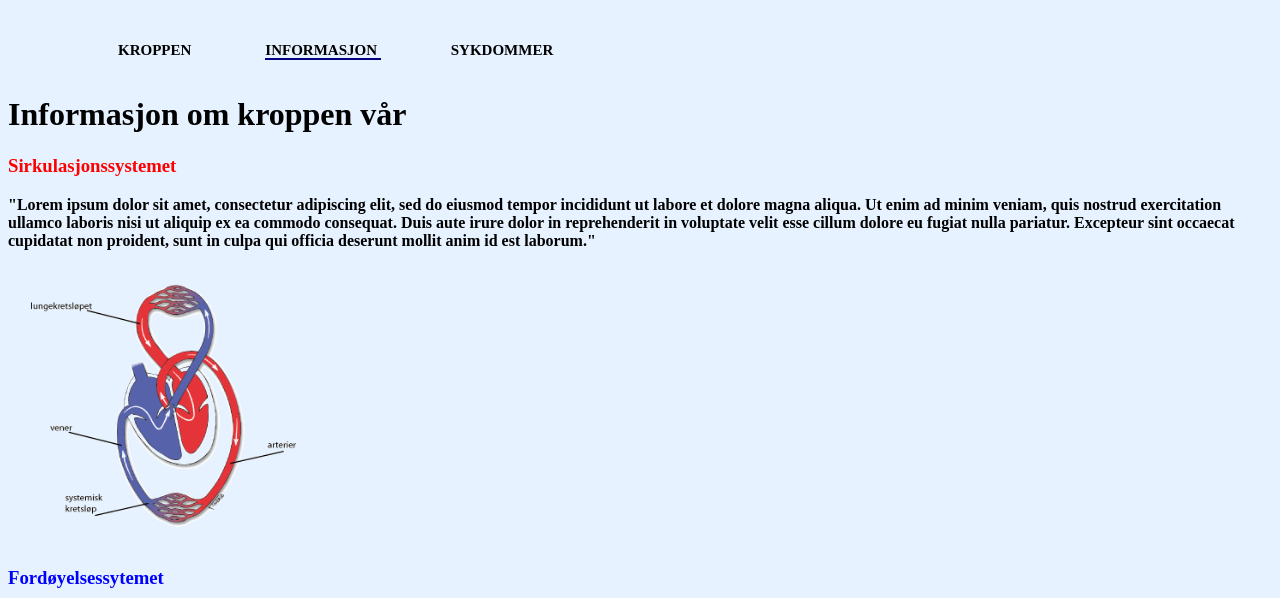
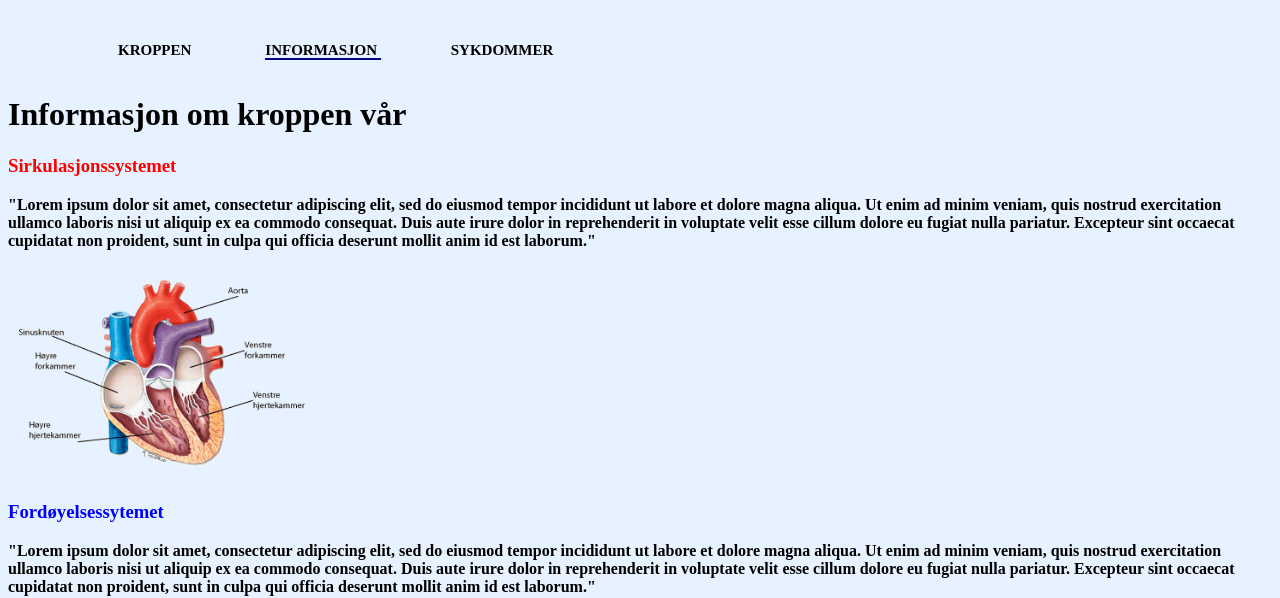
Before and after one commit to wanianabi/freakyfriday, a plain HTML site: page informasjon.html in a window 1280 px wide. Shown: the top 598 px of the page. Drawn offline with Linux system fonts and the light colour scheme.

Commit message:
Add files via upload

```diff
--- a/informasjon.html
+++ b/informasjon.html
@@ -77,7 +77,7 @@
     <h1>Informasjon om kroppen vår</h1>
     <h3 id="sirkulasjon">Sirkulasjonssystemet</h3>
     <p>"Lorem ipsum dolor sit amet, consectetur adipiscing elit, sed do eiusmod tempor incididunt ut labore et dolore magna aliqua. Ut enim ad minim veniam, quis nostrud exercitation ullamco laboris nisi ut aliquip ex ea commodo consequat. Duis aute irure dolor in reprehenderit in voluptate velit esse cillum dolore eu fugiat nulla pariatur. Excepteur sint occaecat cupidatat non proident, sunt in culpa qui officia deserunt mollit anim id est laborum."</p>
-    <img src="Sirkulasjonssystemet.png"alt="">
+    <img src="Sirkulajonssystemet.png"alt="">
     <h3 id="fordøyelse">Fordøyelsessytemet</h3>
     <p>"Lorem ipsum dolor sit amet, consectetur adipiscing elit, sed do eiusmod tempor incididunt ut labore et dolore magna aliqua. Ut enim ad minim veniam, quis nostrud exercitation ullamco laboris nisi ut aliquip ex ea commodo consequat. Duis aute irure dolor in reprehenderit in voluptate velit esse cillum dolore eu fugiat nulla pariatur. Excepteur sint occaecat cupidatat non proident, sunt in culpa qui officia deserunt mollit anim id est laborum."</p>
     <img src="fordøyelse.jpg" alt="">
```
Also changed, not shown: fordøyelse.jpg, sirkulajonssystemet.png (added).
